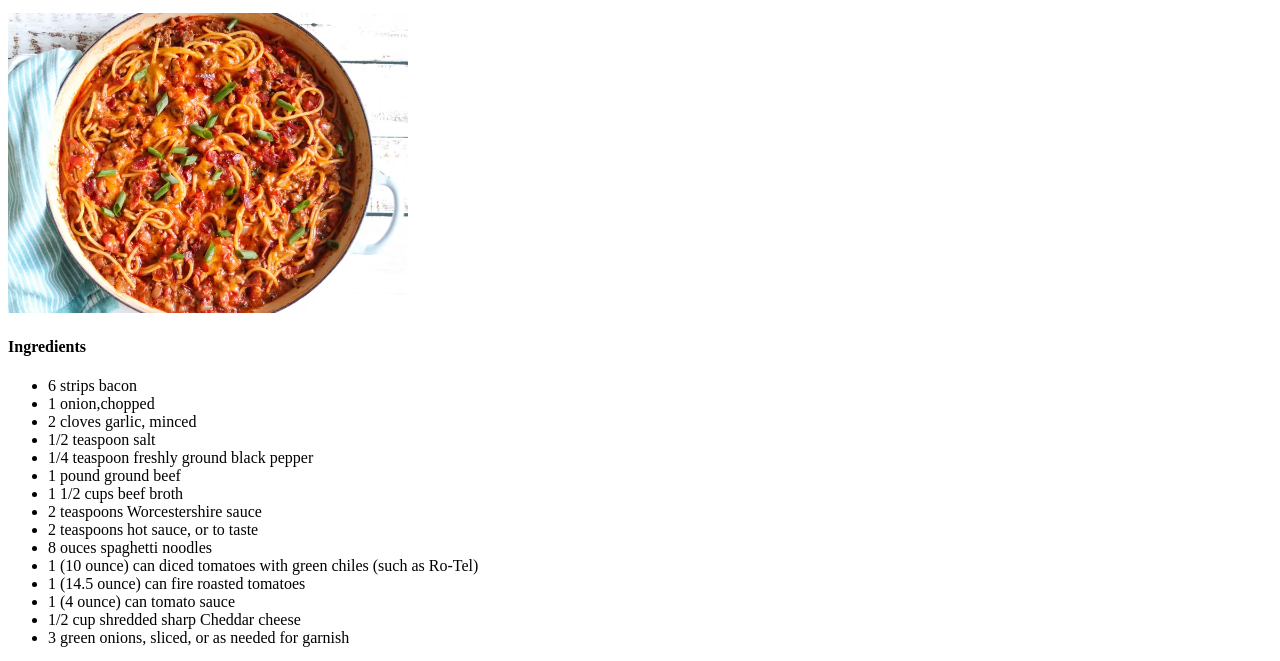
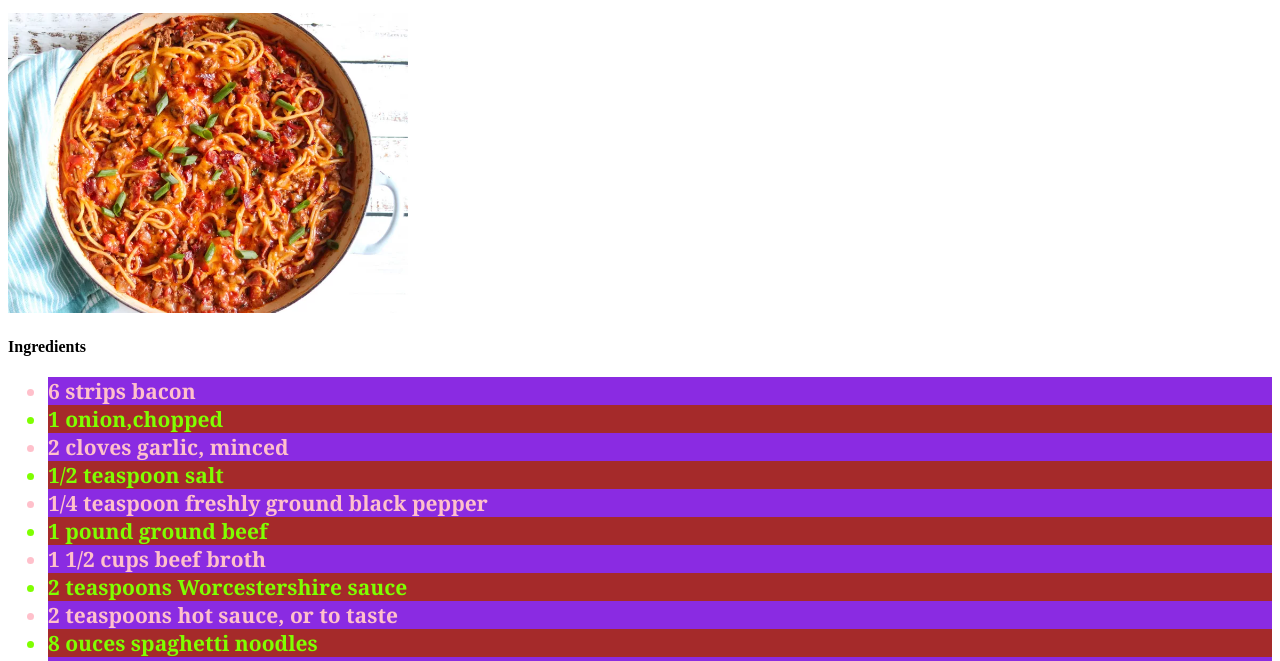
Before and after one commit to jviravouth/odin-recipes, a plain HTML site: page recipes/cowboy-spaghetti.html in a window 1280 px wide. Shown: the part 101-762 px from the top of the page. Drawn offline with Linux system fonts and the light colour scheme.

Commit message:
Recipe css adjustments.

```diff
--- a/recipes/cowboy-spaghetti.html
+++ b/recipes/cowboy-spaghetti.html
@@ -2,6 +2,7 @@
 <html lang="en">
     <head>
         <meta charset="UTF-8">
+        <link rel="Stylesheet" href="./../style.css">
         <title>Cowboy Spaghetti</title>
     </head>
 
@@ -14,21 +15,21 @@
 
         <h4>Ingredients</h4>
         <ul>
-            <li>6 strips bacon</li>
-            <li>1 onion,chopped</li>
-            <li>2 cloves garlic, minced</li>
-            <li>1/2 teaspoon salt</li>
-            <li>1/4 teaspoon freshly ground black pepper</li>
-            <li>1 pound ground beef</li>
-            <li>1 1/2 cups beef broth</li>
-            <li>2 teaspoons Worcestershire sauce</li>
-            <li>2 teaspoons hot sauce, or to taste</li>
-            <li>8 ouces spaghetti noodles</li>
-            <li>1 (10 ounce) can diced tomatoes with green chiles (such as Ro-Tel)</li>
-            <li>1 (14.5 ounce) can fire roasted tomatoes</li>
-            <li>1 (4 ounce) can tomato sauce</li>
-            <li>1/2 cup shredded sharp Cheddar cheese</li>
-            <li>3 green onions, sliced, or as needed for garnish</li>
+            <li class="ingredient odd">6 strips bacon</li>
+            <li class="ingredient even">1 onion,chopped</li>
+            <li class="ingredient odd">2 cloves garlic, minced</li>
+            <li class="ingredient even">1/2 teaspoon salt</li>
+            <li class="ingredient odd">1/4 teaspoon freshly ground black pepper</li>
+            <li class="ingredient even">1 pound ground beef</li>
+            <li class="ingredient odd">1 1/2 cups beef broth</li>
+            <li class="ingredient even">2 teaspoons Worcestershire sauce</li>
+            <li class="ingredient odd">2 teaspoons hot sauce, or to taste</li>
+            <li class="ingredient even">8 ouces spaghetti noodles</li>
+            <li class="ingredient odd">1 (10 ounce) can diced tomatoes with green chiles (such as Ro-Tel)</li>
+            <li class="ingredient even">1 (14.5 ounce) can fire roasted tomatoes</li>
+            <li class="ingredient odd">1 (4 ounce) can tomato sauce</li>
+            <li class="ingredient even">1/2 cup shredded sharp Cheddar cheese</li>
+            <li class="ingredient odd">3 green onions, sliced, or as needed for garnish</li>
         </ul>
 
         <h4>Directions</h4>
--- /dev/null
+++ b/style.css
@@ -0,0 +1,28 @@
+/* Stylesheet */
+
+.title {
+    color:blue;
+    font-size: 36px;
+    background-color: black;
+}
+
+li {
+    font-weight: 700;
+    font-family: Cambria, Cochin, Georgia, Times, 'Times New Roman', serif;
+    background-color:aqua;
+}
+
+.link3 {
+    background-color: green;
+}
+
+.ingredient{
+    font-size:21px;
+    color:chartreuse;
+    background-color: brown;
+}
+
+.odd {
+    color:pink;
+    background-color: blueviolet;
+}
```
Also changed, not shown: index.html (+7 -3 lines), recipes/fried-rice.html (+1 -1 lines).
